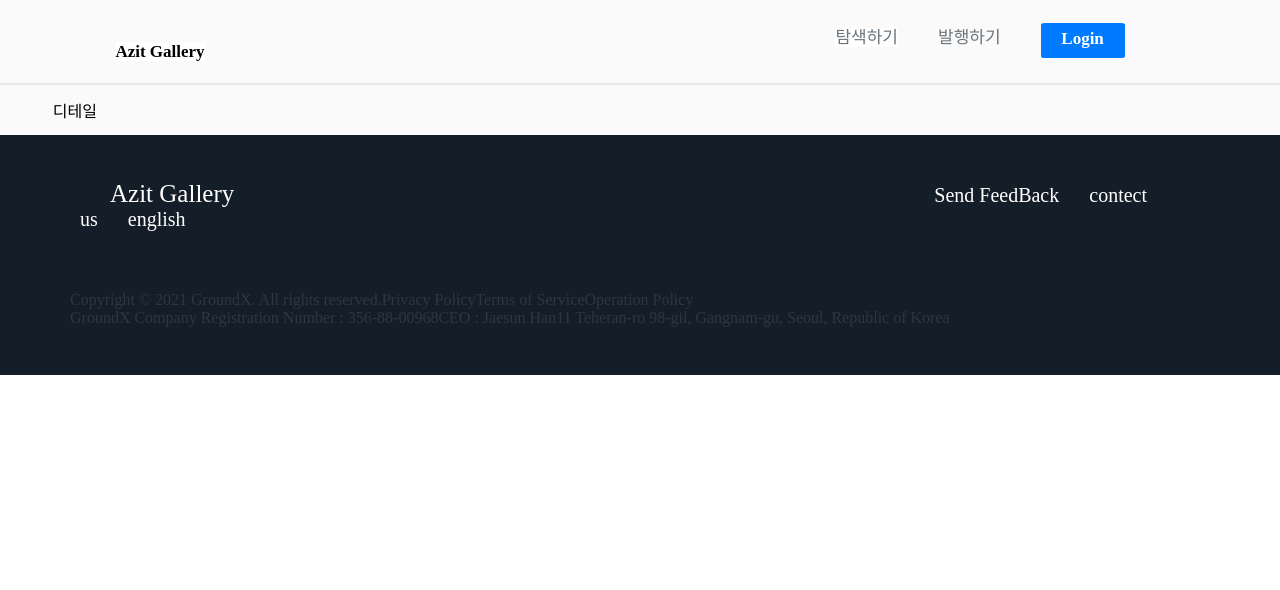
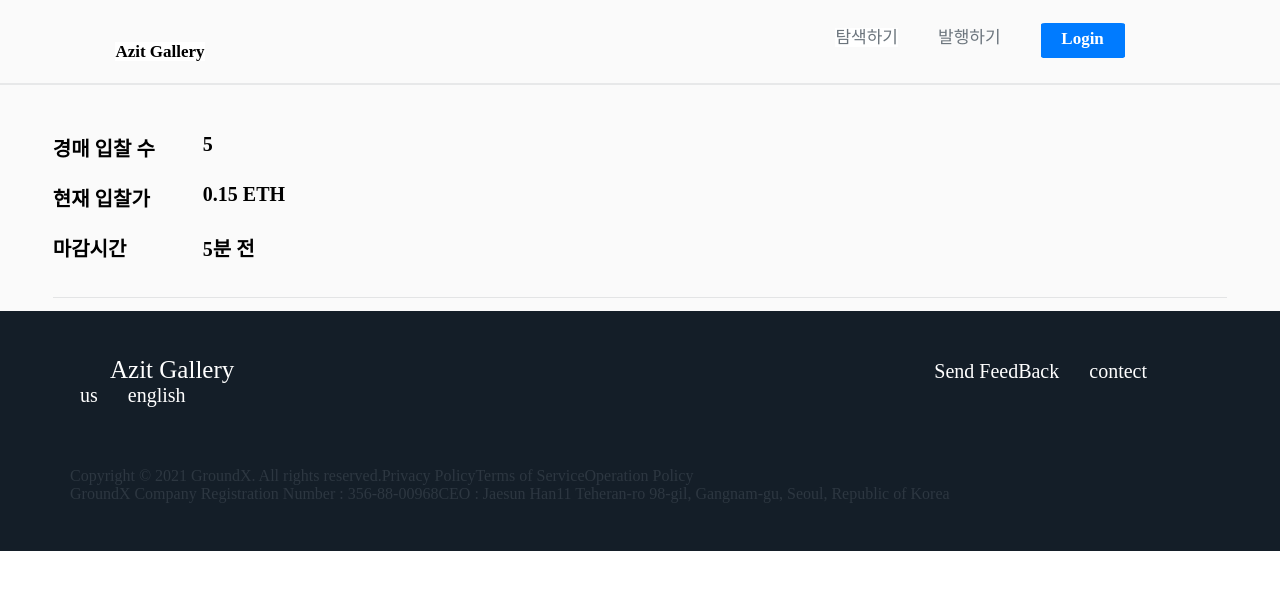
Before and after one commit to hyejjun/Gyungil_renewal_Team, a Next.js app in the folder front/client/: page /components/view/auction/AuctionDetail in a window 1280 px wide. Shown: the top 590 px of the page. Built offline with nearby package versions, Linux system fonts and the light colour scheme.

Commit message:
joinauction 경매 참여 생성

```diff
--- a/front/client/pages/components/view/auction/AuctionDetail.tsx
+++ b/front/client/pages/components/view/auction/AuctionDetail.tsx
@@ -1,13 +1,53 @@
 import Styled from 'styled-components'
+import { useState } from 'react';
 
-const AuctionDetail = ()=>{
-    return(
+const AuctionDetail = () => {
+    const [num, setNum] = useState<number>(5);
+    const [price, setPrice] = useState<number>(0.15);
+    const [limitTime, setlimitTime] = useState<number>(5);
+    return (
         <>
-            <div>
-                디테일
-            </div>
+            <AuctionDetailWrap>
+                <ul className="auctionTitle">
+                    <li>경매 입찰 수</li>
+                    <li>현재 입찰가</li>
+                    <li>마감시간</li>
+                </ul>
+                <ul className="auctionContent">
+                    <li>{num}</li>
+                    <li>{price} ETH</li>
+                    <li>{limitTime}분 전</li>
+                </ul>
+            </AuctionDetailWrap>
         </>
     )
 }
 
 export default AuctionDetail
+
+
+const AuctionDetailWrap = Styled.div`
+    height: 200px;
+    padding: 3% 0;
+    box-sizing: border-box;
+    display: flex;
+    border-bottom: 1px solid rgba(20,30,40,0.1);
+
+    .auctionTitle{
+        & > li {
+            width: 150px;
+            height : 50px;
+            font-size : 20px;
+            font-weight : bold;
+        }
+    }
+
+    .auctionContent{
+        & > li {
+            width: 150px;
+            height : 50px;
+            font-size : 20px;
+            font-weight : bold;
+        }
+    }
+`
```
Also changed, not shown: front/client/pages/components/view/auction/JoinAuction.tsx (added, +9 -0 lines).
